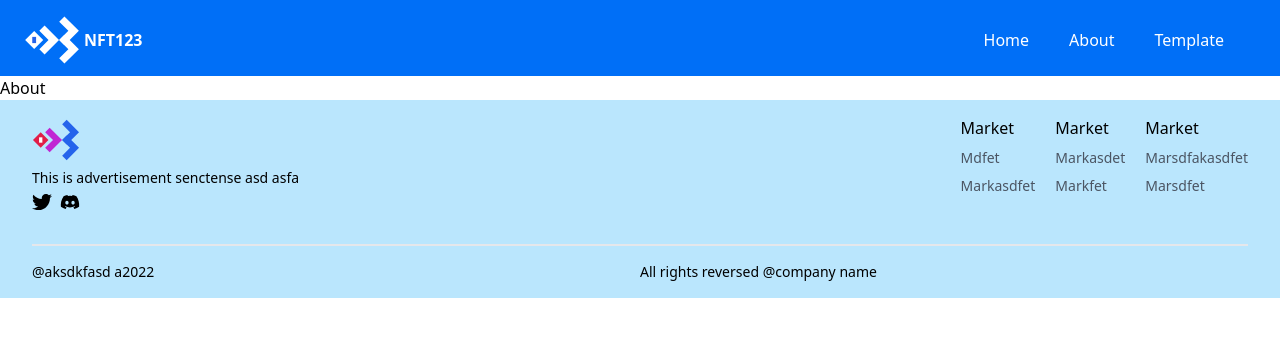
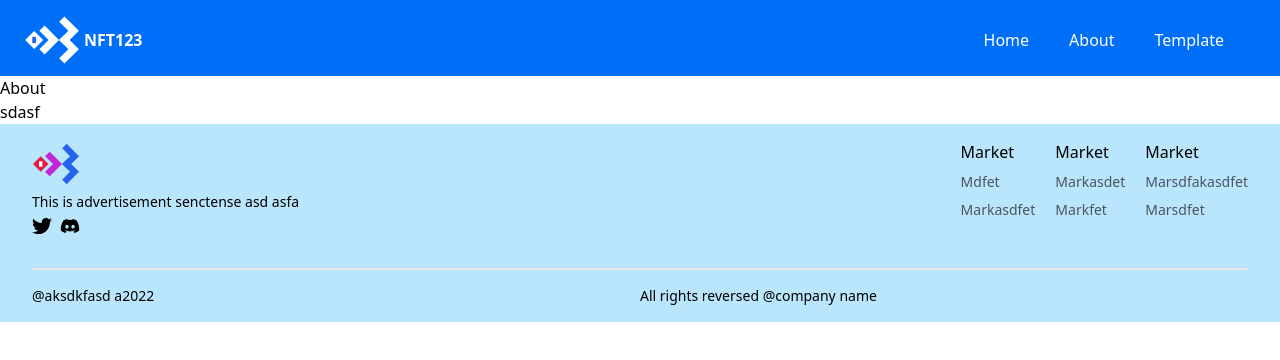
Before and after one commit to NFT123-top/web, a React (Vite) app in the folder client/: page /#/about in a window 1280 px wide. Shown: the top 360 px of the page. Built offline with nearby package versions, Linux system fonts and the light colour scheme.

Commit message:
update by me

```diff
--- a/client/src/pages/About.jsx
+++ b/client/src/pages/About.jsx
@@ -2,6 +2,11 @@ import React from 'react'
 
 export default function About() {
   return (
-    <div>About</div>
+    <div className="col-auto divide-dashed">About
+      <div className="col-span-2">
+        sdasf
+      </div>
+    </div>
+
   )
 }
```
Also changed, not shown: 1 other file (tests, documents, lock files or other folders).
